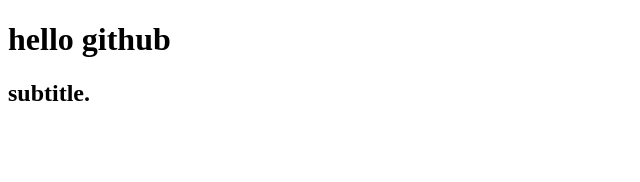
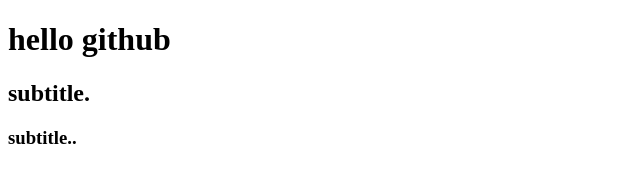
Before and after one commit to Netflixandbeer/github_test, a plain HTML site: page index.html in a window 1280 px wide. Shown: the full height of the page, 0-640 px from the left. Drawn offline with Linux system fonts and the light colour scheme.

Commit message:
second subtitle

```diff
--- a/index.html
+++ b/index.html
@@ -8,5 +8,6 @@
 <body>
     <h1>hello github</h1>
     <h2>subtitle.</h2>
+    <h3>subtitle..</h3>
 </body>
 </html>
```
